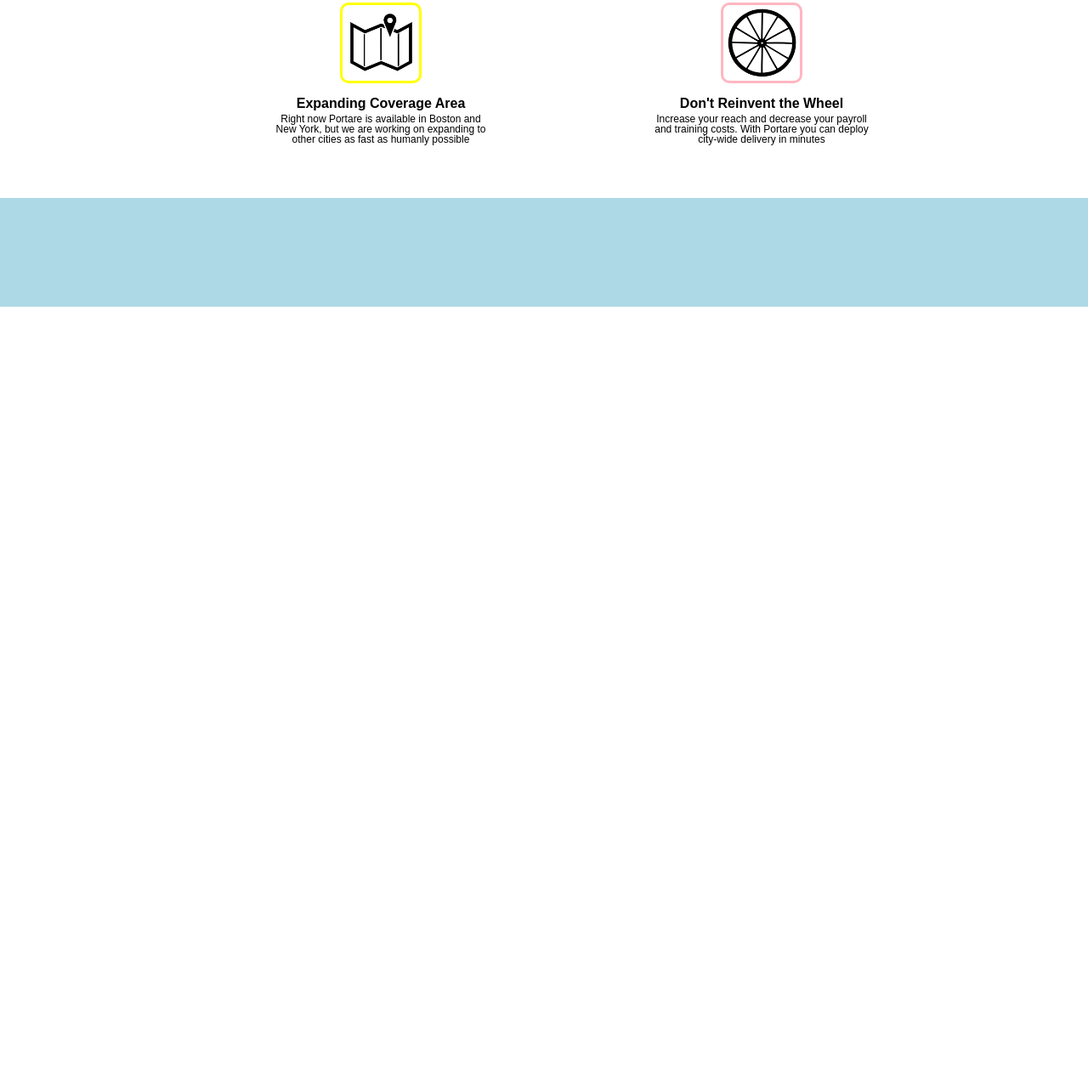
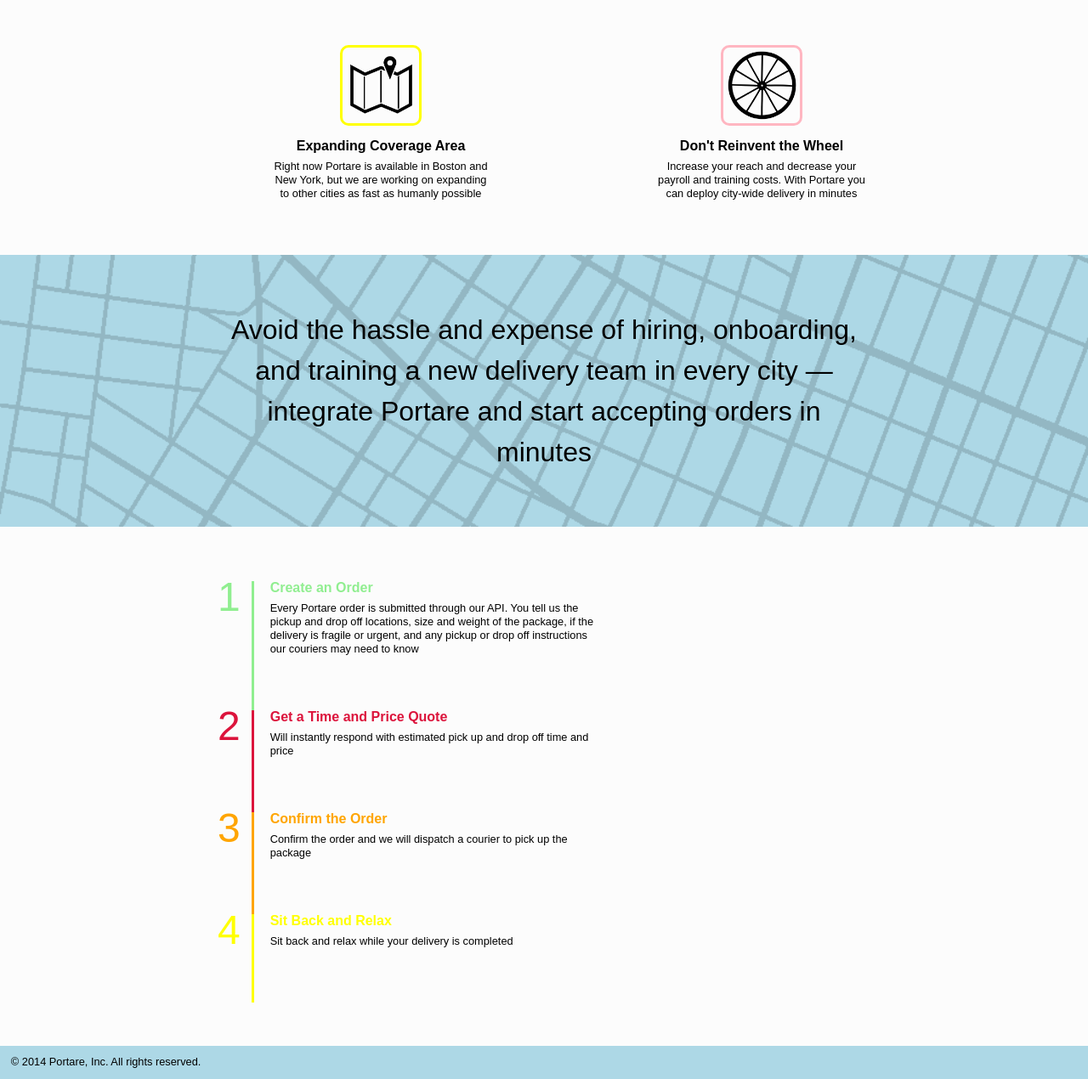
Before and after one commit to jrosen3/portare, a plain HTML site: page index.html in a window 1280 px wide. Shown: the part 739-2009 px from the top of the page at 85% size. Before the commit the page ends 1100 px from the top, so only its background shows below. Drawn offline with nearby package versions, Linux system fonts and the light colour scheme.

Commit message:
who it works

```diff
--- a/css/main.css
+++ b/css/main.css
@@ -1,14 +1,8 @@
-.c1-b {
-	background-color: lightblue;
-}
-
-.c1-t {
-	color: lightblue;
-}
-
 body {
 	font-family: sans-serif;
 	/*letter-spacing: 1px;*/
+	background-color: rgba(0, 0, 0, .0125);
+
 }
 
 h1 {
@@ -31,8 +25,8 @@ h3 {
 	text-align: center;
 	padding: 15% 0% 5% 0%;
 	background: linear-gradient(
-      rgba(0, 0, 0, 0.75),
-      rgba(0, 0, 0, 0.75)
+      rgba(0, 0, 0, 0.65),
+      rgba(0, 0, 0, 0.65)
     ),
 	url('../img/city-birdeye.gif');
 	background-size: cover;
@@ -58,30 +52,32 @@ h3 {
 	padding: 1% 5%;
 	border: 3px solid lightblue;
 	border-radius: 10px;
-	color: lightblue;
+}
+
+#top-box a:hover {
+	background-color: rgba(0, 0, 0, 0.50);
 }
 
 #top-box p {
 	margin-top: 2%;
-	font-size: 75%;
-}
-
-#tag-line {
-	width: 100%;
-	padding: 2.5% 0% 2.5% 0%;
-	text-align: center;
+	font-size: 80%;
 }
 
 .points-row {
 	width: 80vw;
-	height: 13vw;
+	background-color: pink;
+}
+
+#points-row-1 {
 	margin: 5vw auto;
-	/*background-color: pink;*/
+}
+
+#points-row-2 {
+	margin: 0vw auto;
 }
 
 .points {
 	width: 20vw;
-	height: inherit;
 	float: left;
 	text-align: center;
 }
@@ -91,7 +87,11 @@ h3 {
 }
 
 #points-row-2 .points:nth-of-type(1) {
-	margin: 0vw 15vw;
+	margin: 5vw 15vw;
+}
+
+#points-row-2 .points:nth-of-type(2) {
+	margin: 5vw 0vw;
 }
 
 .points .icon {
@@ -132,20 +132,109 @@ h3 {
 }
 
 .points h2 {
-	margin-bottom: .5vh;
+	margin-bottom: 1vh;
 }
 
 .points p {
-	font-size: 75%;
+	font-size: 80%;
+	line-height: 125%;
+}
+
+#tag-line {
+	clear: both;
+	width: 100%;
+	padding: 5% 0%;
+	text-align: center;
+	margin-bottom: 5%;
+
+	background-image: url('../img/citygrid-15.png');
+	background-size: cover;
+	background-repeat: no-repeat;
+	background-position: center;
+}
+
+#tag-line p {
+	padding: 0% 20%;
+	font-size: 200%;
+	line-height: 150%;
 }
 
 #how-it-works {
+	width: 80vw;
+	padding: 0% 0% 0% 20%;
+	margin: 0px auto;
+}
+
+#how-it-works .icon, .line, .text {
+	float: left;
+}
+
+#how-it-works .icon {
+	font-size: 300%;
+	margin-top: -5px;
+}
+
+.text {
+	width: 30vw;
+	padding: 0vw 0vw 5vw 1.5vw;
+	border-left: 3px solid;
+}
+
+.text h2 {
+	margin-bottom: 1vh;
+}
+
+.text p {
+	font-size: 80%;
+	line-height: 125%;
+	color: black;
+}
+
+#w-1, #w-2, #w-3, #w-4 {
 	clear: both;
+	margin-right: 1vw;
+}
+
+#w-1, #w-1-t {
+	color: lightgreen;
+	border-color: lightgreen;
+}
+
+#w-2, #w-2-t {
+	color: crimson;
+	border-color: crimson;
+}
+
+#w-3, #w-3-t {
+	color: orange;
+	border-color: orange;
+}
+
+#w-4, #w-4-t {
+	color: yellow;
+	border-color: yellow;
+	margin-bottom: 5%;
+}
+
+#footer {
 	width: 100%;
-	padding: 5% 0% 5% 0%;
+	clear: both;
+}
+
+#footer p {
+	padding: 1%;
+	font-size: 80%;
 }
 
 .link {
 	text-decoration: none;
 	color: inherit;
 }
+
+.c1-b {
+	background-color: lightblue;
+}
+
+.c1-t {
+	color: lightblue;
+}
--- a/index.html
+++ b/index.html
@@ -21,14 +21,10 @@
   <body>
     <div id="top-box" class="c1-b">
       <h1>Power your last-mile-logistics with <span class="name c1-t">Portare</span></h1>
-      <h3>A simple API to integrate on demand, intracity delivery into your application</h3>
-      <a href="mailto:team@portare.co" class="link c1-t">Get Started</a>
+      <h3>A simple API to provide on demand, intracity delivery for your business</h3>
+      <a href="https://www.google.com" class="link c1-t">Get Started</a>
       <p>No credit card required</p>
     </div>
-
-    <!-- <div id="tag-line">
-      <h2>Save money and increase your serviceable area</h2>
-    </div> -->
 
     <div id="points-row-1" class="points-row">
       <div class="points">
@@ -61,8 +57,38 @@
       </div>
     </div>
 
-    <div id="how-it-works" class="c1-b">
-      <h2></h2>
+    <div id="tag-line" class="c1-b">
+      <p>Avoid the hassle and expense of hiring, onboarding, and training a new delivery team in every city — integrate Portare and start accepting orders in minutes</p>
+    </div>
+
+    <div id="how-it-works">
+      <div class="icon" id="w-1">1</div>
+      <div class="text" id="w-1-t">
+        <h2>Create an Order</h2>
+        <p>Every Portare order is submitted through our API. You tell us the pickup and drop off locations, size and weight of the package, if the delivery is fragile or urgent, and any pickup or drop off instructions our couriers may need to know</p>
+      </div>
+
+      <div class="icon" id="w-2">2</div>
+      <div class="text" id="w-2-t">
+        <h2>Get a Time and Price Quote</h2>
+        <p>Will instantly respond with estimated pick up and drop off time and price</p>
+      </div>
+
+      <div class="icon" id="w-3">3</div>
+      <div class="text" id="w-3-t">
+        <h2>Confirm the Order</h2>
+        <p>Confirm the order and we will dispatch a courier to pick up the package</p>
+      </div>
+
+      <div class="icon" id="w-4">4</div>
+      <div class="text" id="w-4-t">
+        <h2>Sit Back and Relax</h2>
+        <p>Sit back and relax while your delivery is completed</p>
+      </div>
+    </div>
+
+    <div id="footer" class="c1-b">
+      <p>&copy; <script>document.write(new Date().getFullYear());</script> Portare, Inc. All rights reserved.</p>
     </div>
   </body>
 </html>
```
Also changed, not shown: img/citygrid-15.png (added), img/citygrid-50.png (added), img/citygrid.png (added).
